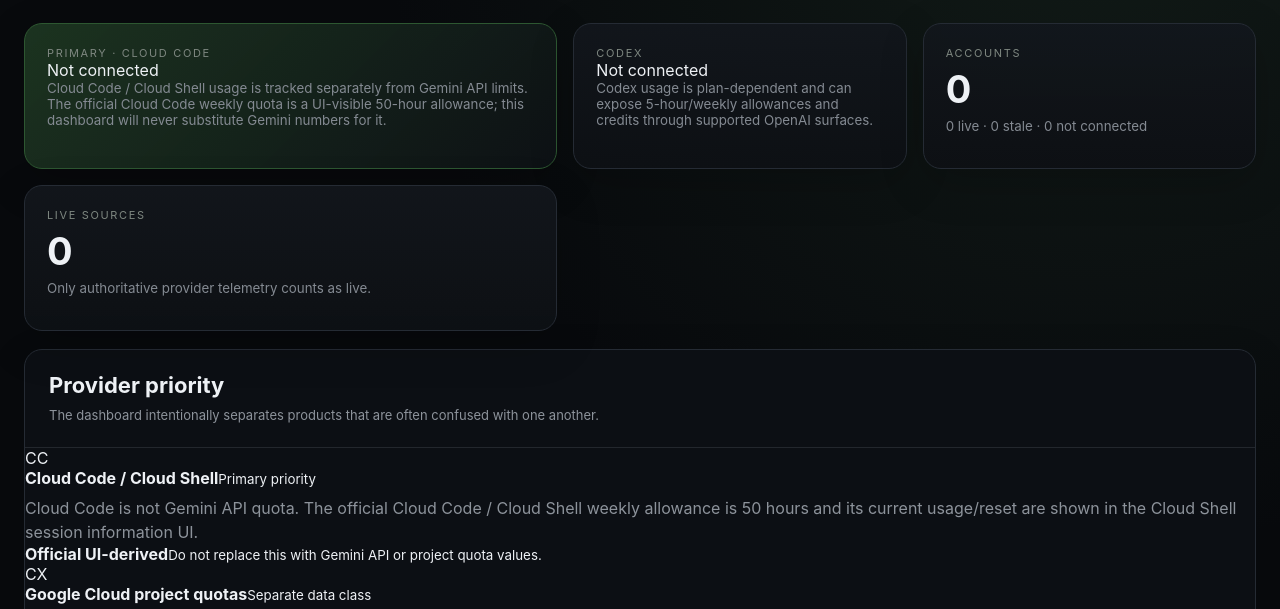
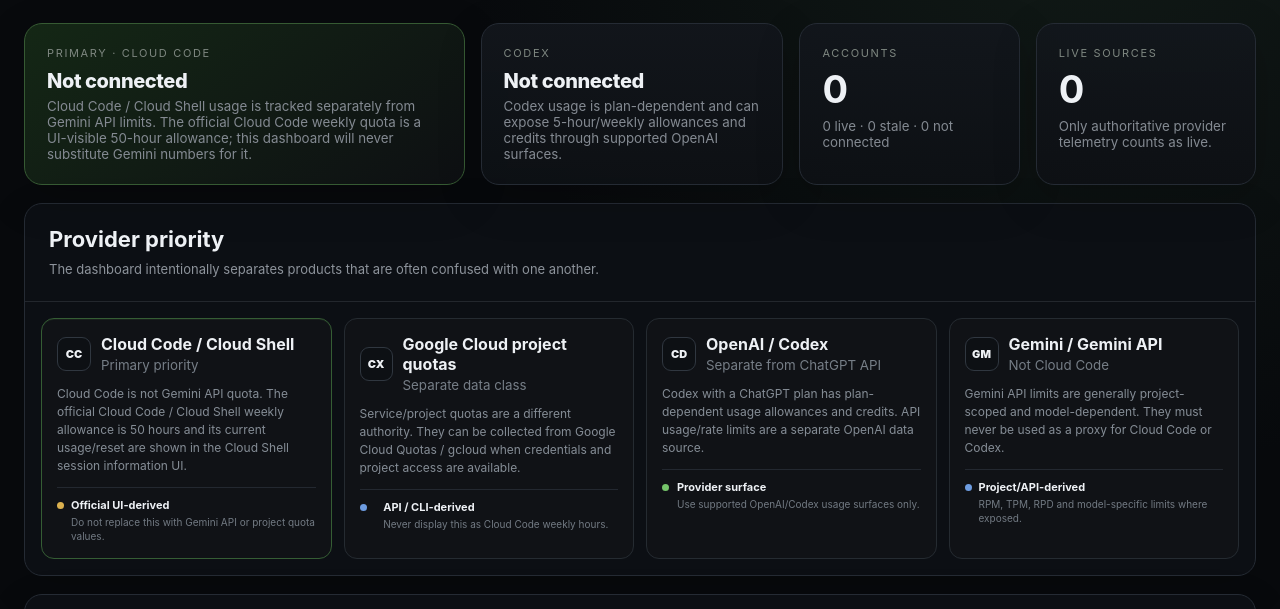
Before and after one commit to Kesicode/AI-Quota, a plain HTML site: page static/index.html in a window 1280 px wide. Shown: the part 161-770 px from the top of the page. Drawn offline with Linux system fonts and the light colour scheme; no server answers.

Commit message:
Load provider priority styling

```diff
--- a/static/index.html
+++ b/static/index.html
@@ -7,6 +7,7 @@
   <title>AI Quota</title>
   <link rel="stylesheet" href="/static/dashboard.css">
   <link rel="stylesheet" href="/static/ui.css">
+  <link rel="stylesheet" href="/static/provider.css">
 </head>
 <body>
   <main class="shell">
```
